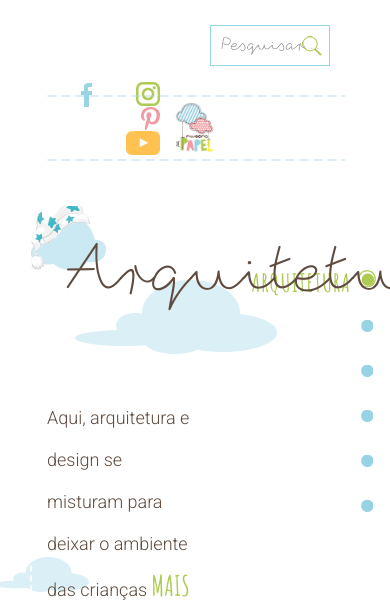
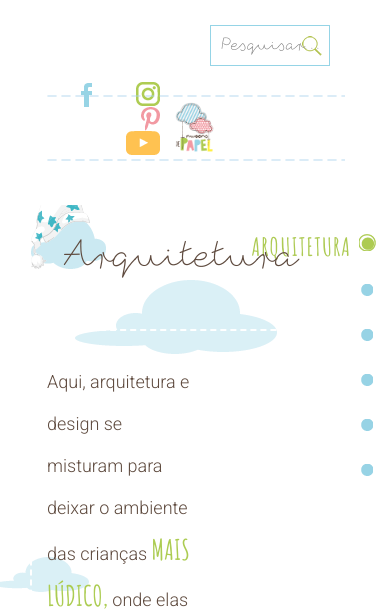
Before and after one commit to BrunnoCruvinel/nuvemdepapel, a PHP site: page /arquitetura.php in a window 390 px wide; the page is wider, and only the part inside the window is pictured. Shown: the top 612 px of that part. Run offline with PHP 8.4, Linux system fonts and the light colour scheme; some libraries are stand-ins or nearby versions.

Commit message:
atualização da mediaquery

```diff
--- a/css/mediaqueries.css
+++ b/css/mediaqueries.css
@@ -2,7 +2,18 @@
 
 /* Small Devices, Tablets */
 
-@media only screen and (max-width: 768px) {}
+@media only screen and (max-width: 768px) {
+	.nuvem-branca-capacete{
+		font-size: 45px;
+	}
+	.nuvem-azul-capacete{
+		font-size: 40px;
+		min-width: 385px;
+	}
+	.titulo-grande{
+		font-size: 45px;
+	}
+}
 
 
 /* Medium Devices, Desktops */
```
